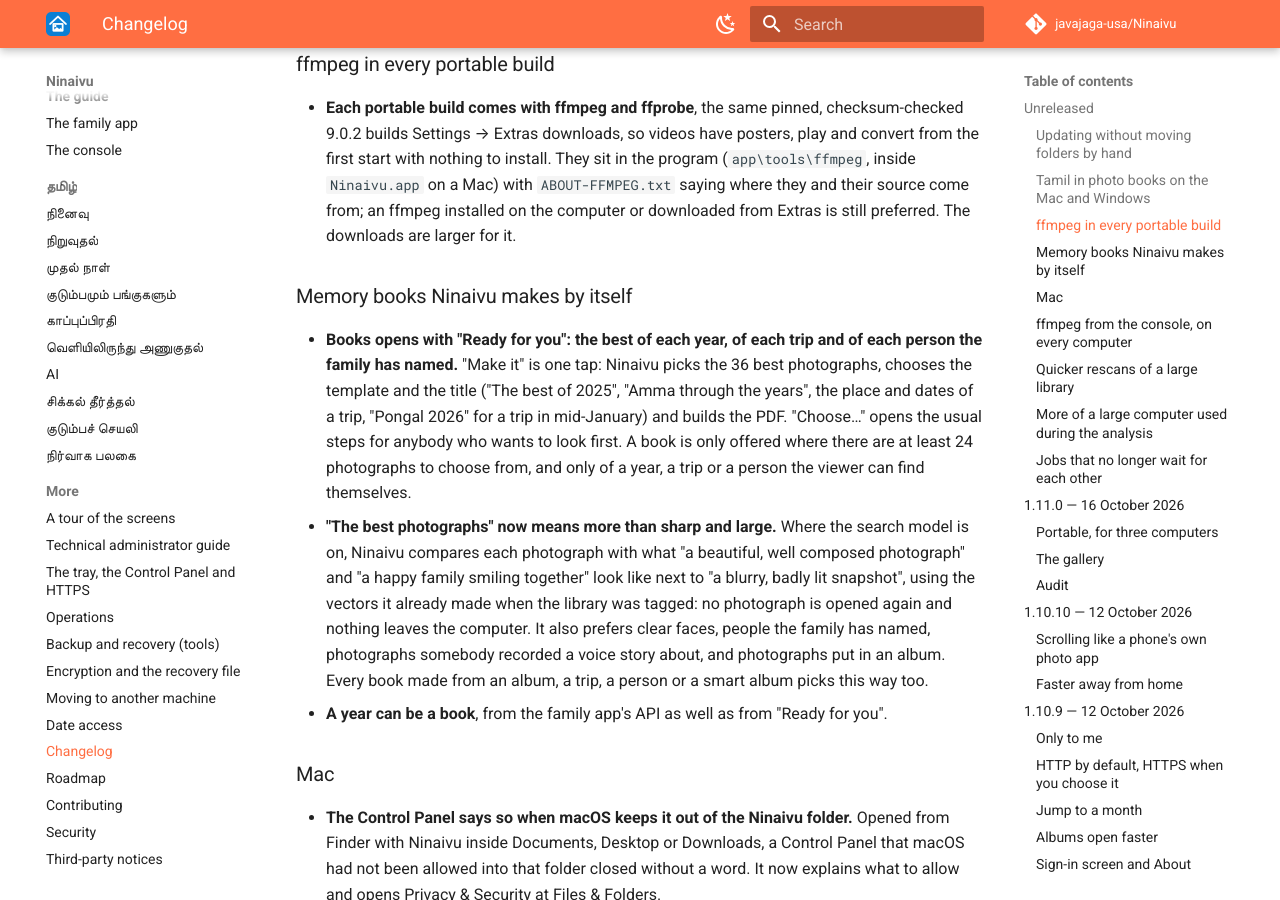
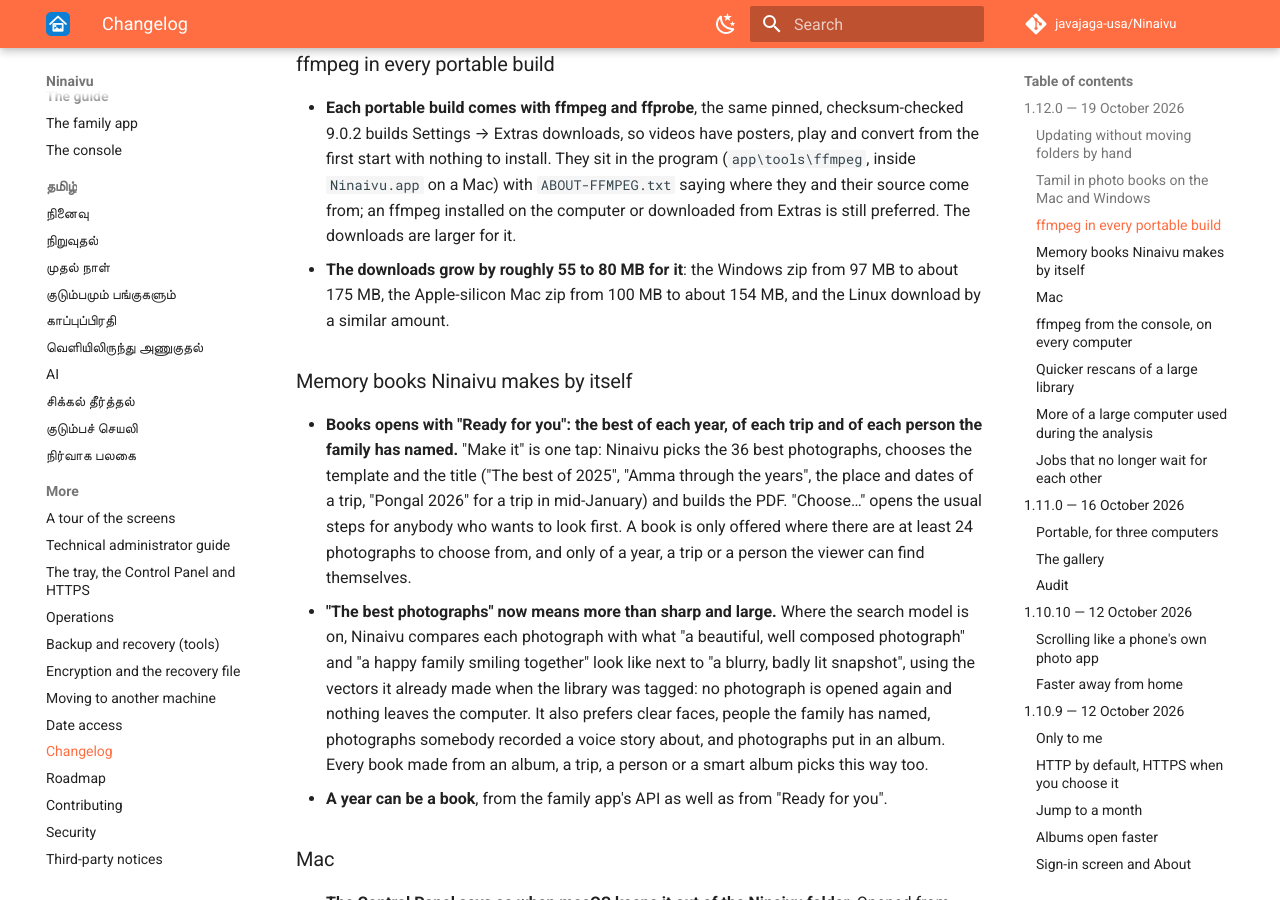
Before and after one commit to javajaga-usa/Ninaivu, an MkDocs documentation site: the page built from docs/CHANGELOG.md, in a window 1280 px wide and 900 px high, scrolled down 942 px. Built offline with MkDocs 1.6.1 and Material for MkDocs 9.7.7, drawn with Linux system fonts in a browser that asks for light colours; comment, search, counter and statistics services are not loaded; some of the changed text lies outside the part shown.

Commit message:
Release 1.12.0
Fold Unreleased into 1.12.0, note the larger downloads now that ffmpeg is bundled, and bump the version.

Co-Authored-By: Claude Opus 5.5 (1M context) <noreply@anthropic.com>
Claude-Session: https://claude.ai/code/session_01E1Kiv96CnJzGiMamTqwXMz

```diff
--- a/docs/CHANGELOG.md
+++ b/docs/CHANGELOG.md
@@ -1,6 +1,6 @@
 # Changelog
 
-## Unreleased
+## 1.12.0 — 19 October 2026
 
 ### Updating without moving folders by hand
 
@@ -15,6 +15,7 @@
 ### ffmpeg in every portable build
 
 - **Each portable build comes with ffmpeg and ffprobe**, the same pinned, checksum-checked 9.0.2 builds Settings → Extras downloads, so videos have posters, play and convert from the first start with nothing to install. They sit in the program (`app\tools\ffmpeg`, inside `Ninaivu.app` on a Mac) with `ABOUT-FFMPEG.txt` saying where they and their source come from; an ffmpeg installed on the computer or downloaded from Extras is still preferred. The downloads are larger for it.
+- **The downloads grow by roughly 55 to 80 MB for it**: the Windows zip from 97 MB to about 175 MB, the Apple-silicon Mac zip from 100 MB to about 154 MB, and the Linux download by a similar amount.
 
 ### Memory books Ninaivu makes by itself
 
--- a/ninaivu/__init__.py
+++ b/ninaivu/__init__.py
@@ -52,7 +52,7 @@ from flask import Flask, g, jsonify, request
 from .server.config import Config
 from . import extensions
 
-__version__ = "1.11.0"
+__version__ = "1.12.0"
 APP_NAME = "Ninaivu"
 TAGLINE = "Your family's media, at home."
 #: Who holds the copyright, shown in About and the console. The licence stays
```
Also changed, not shown: README.md (+1 -1 lines), docs/index.md (+1 -1 lines), 2 other files.
